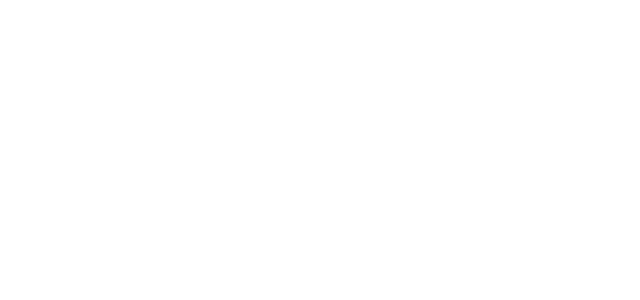
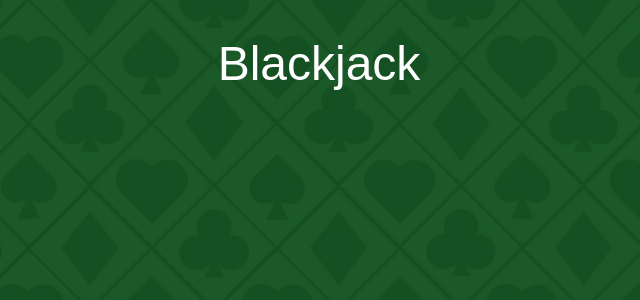
Before and after one commit to rubenaguilardev/blackjack, a React (Vite) app: page / in a window 1280 px wide. Shown: the top 300 px of the page, without its empty margins (321-961 px from the left). Built offline with nearby package versions, Linux system fonts and the light colour scheme; a web font is replaced by a local one.

Commit message:
add background, title

```diff
--- a/src/App.jsx
+++ b/src/App.jsx
@@ -1,6 +1,10 @@
 const App = () => {
   return (
-    <div className=""></div>
+    <div className="min-h-screen overflow-x-hidden">
+      <main className="min-h-screen bg-[url('/table.jpg')] bg-cover text-center py-10">
+        <h1 className="rey text-white text-5xl">Blackjack</h1>
+      </main>
+    </div>
   )
 }
 
--- a/src/index.css
+++ b/src/index.css
@@ -1 +1,8 @@
+@import url('https://fonts.googleapis.com/css2?family=Rye&display=swap');
 @import "tailwindcss";
+
+@layer base {
+  .rey {
+    font-family: 'Rye', sans-serif;
+  }
+}
```
Also changed, not shown: public/table.jpg (added).
